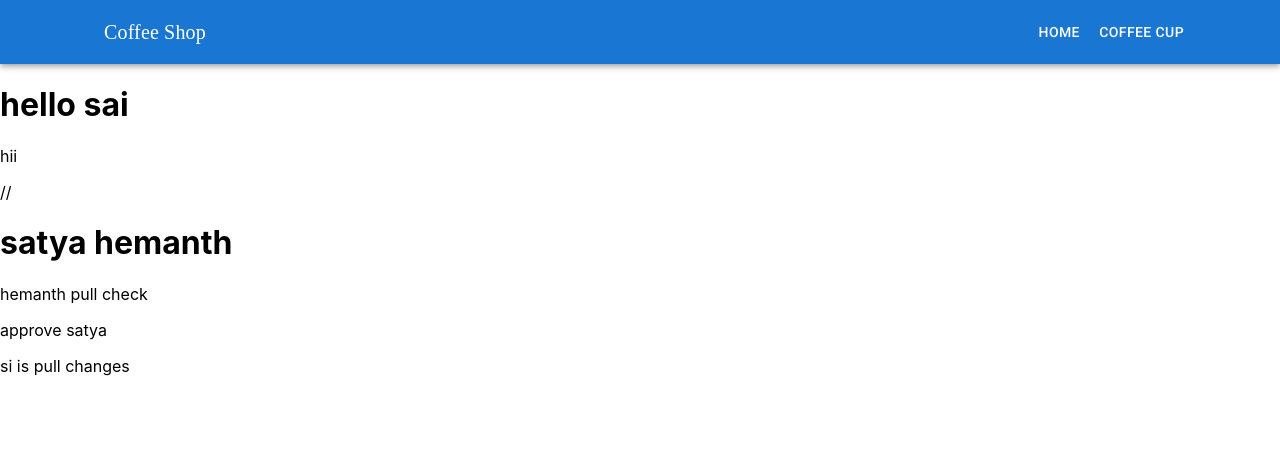
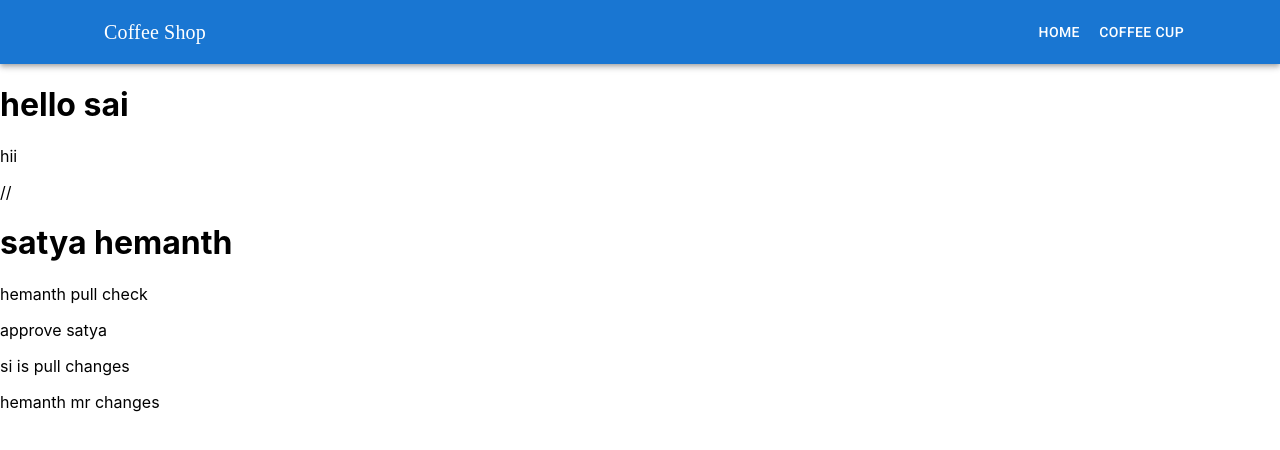
Before and after one commit to rebelsatya/react-demo, a React (Create React App) app: page / in a window 1280 px wide. Shown: the top 450 px of the page. Built offline with nearby package versions, Linux system fonts and the light colour scheme; some icons are missing; a web font is replaced by a local one.

Commit message:
Update App.js

```diff
--- a/src/App.js
+++ b/src/App.js
@@ -19,6 +19,7 @@ function App(){
     <p>hemanth pull check</p>
     <p>approve satya</p>
     <p>si is pull changes</p>
+    <p>hemanth mr changes</p>
 
     </>
   )
```
